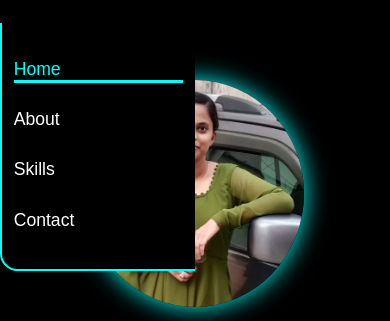
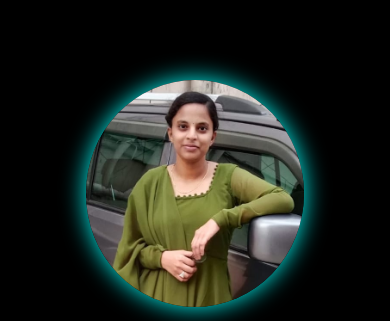
Before and after one commit to SAILAJA6485/sailaja-s-portfolio, a plain HTML site: page index.html in a window 390 px wide. Shown: the part 61-382 px from the top of the page. Drawn offline with nearby package versions, Linux system fonts and the light colour scheme.

Commit message:
Update styles.css

```diff
--- a/styles.css
+++ b/styles.css
@@ -48,9 +48,11 @@ body {
     cursor: pointer;
     transition: 0.3s ease-in-out;
 }
+
 .logo span {
     color: var(--main-color);
 }
+
 .logo:hover {
     transform: scale(1.01);
 }
@@ -63,6 +65,7 @@ body {
     transition: 0.3s ease-in-out;
     border-bottom: 3px solid transparent;
 }
+
 .navbar a:hover,
 .navbar a.active {
     color: var(--main-color);
@@ -90,6 +93,7 @@ section {
 .home-img {
     border-radius: 50%;
 }
+
 .home-img img {
     position: relative;
     top: 3rem;
@@ -99,6 +103,7 @@ section {
     cursor: pointer;
     transition: 0.4s ease-in-out;
 }
+
 .home-img img:hover {
     box-shadow: 0 0 50px var(--main-color),
                 0 0 100px var(--main-color);
@@ -119,11 +124,13 @@ section {
     margin-top: 1.5rem;
     line-height: 1;
 }
+
 .home-content h3 {
     margin-top: 2rem;
     font-size: 3rem;
     margin-bottom: 2rem;
 }
+
 .home-content p {
     font-size: 1.5rem;
     font-weight: 500;
@@ -134,15 +141,18 @@ section {
     margin: 2rem 0;
     text-align: center;
 }
+
 .contact-info p {
     font-size: 1.5rem;
     color: var(--text-color);
     margin: 0.5rem 0;
 }
+
 .contact-info a {
     color: var(--main-color);
     text-decoration: none;
 }
+
 .contact-info a:hover {
     color: white;
     text-decoration: underline;
@@ -168,6 +178,7 @@ section {
     margin: 3rem 1.5rem 3rem 0;
     transition: 0.3s ease-in-out;
 }
+
 .social-icons a i {
     pointer-events: none;
     font-size: 2.4rem;
@@ -194,6 +205,7 @@ section {
     transition: 0.3s ease-in-out;
     cursor: pointer;
 }
+
 .btn:hover {
     transform: scale(1.05);
     box-shadow: 0 0 25px var(--main-color);
@@ -205,14 +217,17 @@ section {
     font-weight: 600;
     min-width: 280px;
 }
+
 .text-animation span {
     position: relative;
 }
+
 .text-animation span::before {
     content: 'Web Developer';
     color: var(--main-color);
     animation: words 20s infinite;
 }
+
 .text-animation span::after {
     content: "";
     position: absolute;
@@ -229,6 +244,7 @@ section {
         border-left: 2px solid var(--main-color);
     }
 }
+
 @keyframes words {
     0%, 20% { content: "Web Developer"; }
     21%, 40% { content: "Tech Enthusiast"; }
@@ -236,6 +252,7 @@ section {
     61%, 80% { content: "Code Explorer"; }
     81%, 100% { content: "Developer in Progress"; }
 }
+
 @keyframes typing {
     0%, 10%, 30%, 50%, 70%, 90% {
         width: 0;
@@ -262,6 +279,7 @@ section {
 .about-img {
     border-radius: 50%;
 }
+
 .about-img img {
     position: relative;
     width: 25vw;
@@ -272,6 +290,7 @@ section {
     cursor: pointer;
     transition: 0.4s ease-in-out;
 }
+
 .about-img img:hover {
     box-shadow: 0 0 50px var(--main-color),
                 0 0 100px var(--main-color);
@@ -286,6 +305,7 @@ section {
     text-align: left;
     line-height: 1.5;
 }
+
 .about-content h3 {
     font-size: 2.6rem;
     margin: 2rem 0 3rem;
@@ -482,6 +502,7 @@ section {
     html {
         font-size: 55%;
     }
+
     .services-container {
         padding-bottom: 7rem;
         grid-template-columns: repeat(2, 1fr);
@@ -493,9 +514,11 @@ section {
     header {
         padding: 2rem 3%;
     }
+
     section {
         padding: 10rem 3% 2rem;
     }
+
     .services {
         padding-bottom: 7rem;
     }
@@ -505,67 +528,83 @@ section {
     #menu-icon {
         display: flex;
     }
+
     .navbar {
         position: absolute;
         top: 100%;
-        right: 50%;
-        width: 50%;
+        right: 0; /* Adjusted for proper alignment */
+        width: 70%; /* Increased width for better visibility */
         padding: 1rem 3%;
         background: black;
         backdrop-filter: blur(20px);
         border-bottom-left-radius: 2rem;
         border-left: 2px solid var(--main-color);
         border-bottom: 2px solid var(--main-color);
+        display: none; /* Ensure it’s hidden by default */
     }
+
     .navbar.active {
         display: block;
     }
+
     .navbar a {
         display: block;
         font-size: 2rem;
         margin: 3rem 0;
         color: white;
     }
+
     .home {
         flex-direction: column;
         margin: 5rem 4rem;
     }
+
     .home-content h3 {
         font-size: 2.6rem;
         margin-top: 3rem;
     }
+
     .home-content h1 {
         font-size: 8rem;
         margin-top: 3rem;
     }
+
     .home-content p {
         max-width: 600px;
         margin: 0 auto;
     }
+
     .contact-info p {
         font-size: 1.4rem;
     }
+
     .home-img img {
         width: 56vw;
         margin-top: -2rem;
     }
+
     .about {
         flex-direction: column-reverse;
     }
+
     .about-content {
         margin: 0 2rem 4rem;
     }
+
     .about-img img {
         width: 52vw;
         margin-top: 1rem;
         margin-bottom: 3rem;
     }
+
     .services h2 {
         margin-bottom: 3rem;
     }
+
     .services-container {
         grid-template-columns: repeat(1, 1fr);
     }
+
     .contact-form-container .input-box input {
         width: 100%;
     }
```
